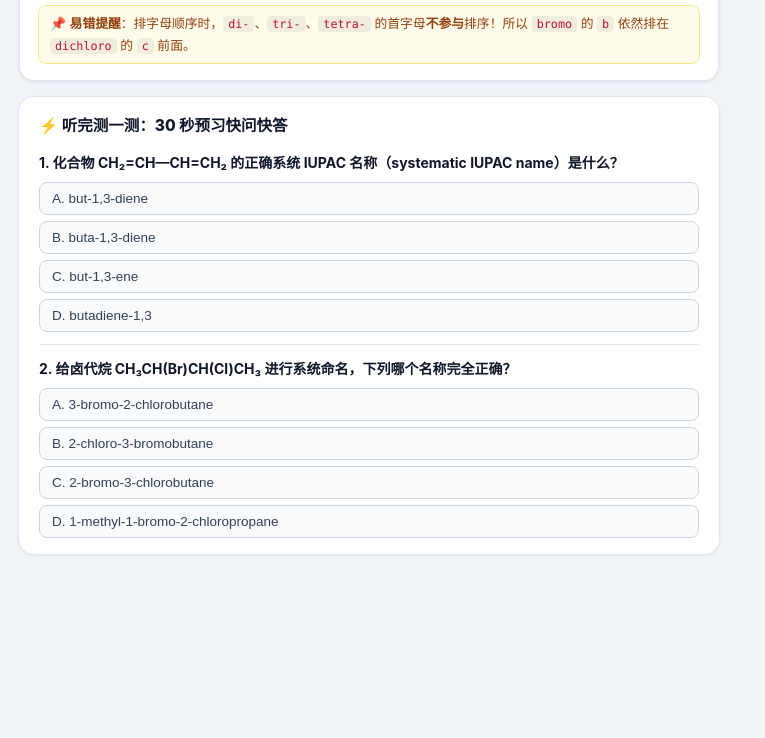
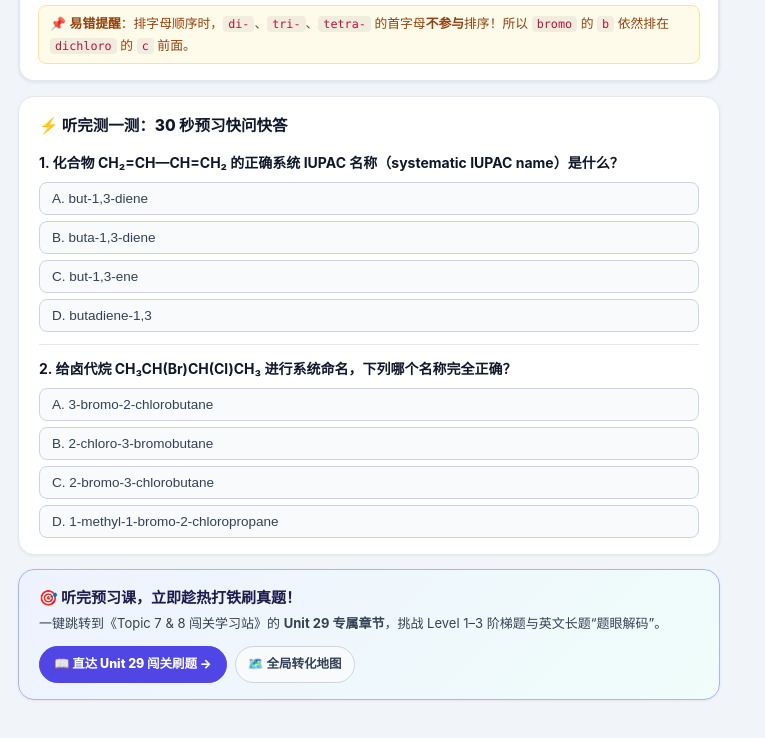
Before and after one commit to KenLin666Bot/unit29-audio-preview, a plain HTML site: page Unit29_有声互动预习课.html in a window 1280 px wide. Shown: the part 1956-2694 px from the top of the page, without its empty margins (0-765 px from the left). Drawn offline with Linux system fonts and the light colour scheme.

Commit message:
feat: Deep-link directly to #u29 & #map in mastering-organic-chem

```diff
--- a/Unit29_有声互动预习课.html
+++ b/Unit29_有声互动预习课.html
@@ -897,7 +897,7 @@
       <a class="pill-link unit-jump-link" data-gh="https://kenlin666bot.github.io/unit31-audio-preview/" href="../Unit31_有声互动预习课/Unit31_有声互动预习课.html" title="Unit 31 各官能团的典型反应">U31</a>
       <a class="pill-link unit-jump-link" data-gh="https://kenlin666bot.github.io/unit32-audio-preview/" href="../Unit32_有声互动预习课/Unit32_有声互动预习课.html" title="Unit 32 碳化合物的合成">U32</a>
       <a class="pill-link unit-jump-link" data-gh="https://kenlin666bot.github.io/unit33-audio-preview/" href="../Unit33_有声互动预习课/Unit33_有声互动预习课.html" title="Unit 33 重要的有机物质">U33</a>
-      <a class="pill-link" id="companion-site-link" href="../Mastering_Chemistry_Topic7_8_学习站.html">📖 Topic 7 &amp; 8 闯关站</a>
+      <a class="pill-link primary-pill" id="companion-site-link" href="../Mastering_Chemistry_Topic7_8_学习站.html#u29" title="直达 Unit 29 碳化合物的命名及物理性质 三阶闯关刷题与英文长题题眼解码">📖 本章闯关刷题 (U29)</a>
     </div>
   </header>
 
@@ -911,6 +911,16 @@
       <div class="ep-hero-card" id="ep-hero"></div>
       <div id="boards-container" style="display:flex; flex-direction:column; gap:14px;"></div>
       <div class="quiz-card" id="quiz-container"></div>
+      <div class="quiz-card" id="practice-bridge-card" style="background:linear-gradient(135deg,#eef2ff 0%,#f0fdfa 100%);border:1.5px solid #a5b4fc;display:flex;align-items:center;justify-content:space-between;gap:12px;flex-wrap:wrap;">
+        <div>
+          <div style="font-size:15px;font-weight:800;color:#1e1b4b;">🎯 听完预习课，立即趁热打铁刷真题！</div>
+          <div style="font-size:13px;color:#334155;margin-top:2px;">一键跳转到《Topic 7 &amp; 8 闯关学习站》的 <strong>Unit 29 专属章节</strong>，挑战 Level 1–3 阶梯题与英文长题“题眼解码”。</div>
+        </div>
+        <div style="display:flex;gap:8px;flex-wrap:wrap;">
+          <a class="pill-link unit-jump-link" data-gh="https://kenlin666bot.github.io/mastering-organic-chem/#u29" href="../Mastering_Chemistry_Topic7_8_学习站.html#u29" style="background:var(--primary);color:#fff;border-color:var(--primary);padding:7px 14px;font-weight:800;">📖 直达 Unit 29 闯关刷题 →</a>
+          <a class="pill-link unit-jump-link" data-gh="https://kenlin666bot.github.io/mastering-organic-chem/#map" href="../Mastering_Chemistry_Topic7_8_学习站.html#map" style="padding:7px 12px;">🗺️ 全局转化地图</a>
+        </div>
+      </div>
     </div>
 
     <!-- Right Structured Lecture Stream -->
@@ -1001,7 +1011,7 @@
       const handoutMdLink = document.getElementById('handout-md-link');
 
       if (/\.github\.io$/i.test(window.location.hostname)) {
-        companionLink.href = 'https://kenlin666bot.github.io/mastering-organic-chem/';
+        companionLink.href = 'https://kenlin666bot.github.io/mastering-organic-chem/#u29';
         handoutMdLink.href = 'https://github.com/KenLin666Bot/unit29-audio-preview/blob/main/Unit29_%E5%8F%8C%E8%AF%AD%E8%AF%BE%E5%A0%82%E8%AE%B2%E4%B9%89%E4%B8%8E%E9%80%90%E5%AD%97%E7%A8%BF.md';
         document.querySelectorAll('.unit-jump-link').forEach(a => {
           const gh = a.getAttribute('data-gh');
```
Also changed, not shown: index.html (+12 -2 lines), 1 other file.
